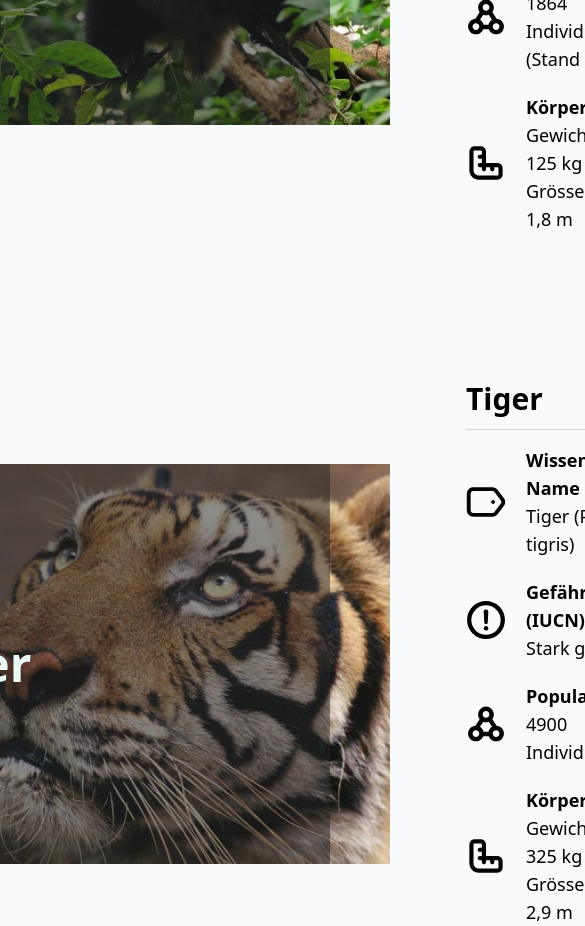
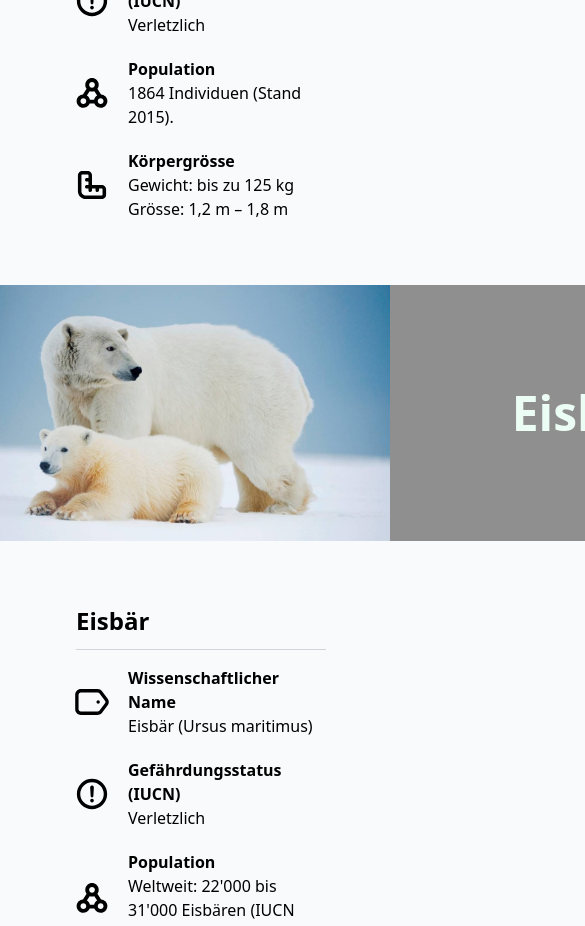
Before and after one commit to LorenzHohermuth/Zoo, a React (Vite) app: page /animals in a window 390 px wide. Shown: the part 1060-1986 px from the top of the page, 585 px wide, since content can reach past the window. Built offline with nearby package versions, Linux system fonts and the light colour scheme.

Commit message:
Made Animal Page responsive

```diff
--- a/src/components/AnimalLeft.tsx
+++ b/src/components/AnimalLeft.tsx
@@ -7,45 +7,45 @@ export default function AnimalLeft({image,name,sciName,endangered, popultaion, w
   const [overClass, setHoverClass] = useState('-left-full')
 
   return (
-    <div className=' 2xl:my-20 flex items-center'>
-      <div className={`duration-200 absolute 2xl:w-250 w-144 2xl:h-128 h-100  bg-opacity-50 bg-neutral-800 flex justify-center items-center ${overClass}`}
+    <div className=' 2xl:my-20 xl:flex items-center'>
+      <div className={`duration-200 absolute 2xl:w-250 md:w-144 w-full 2xl:h-128 sm:h-100 xs:h-80 h-64  bg-opacity-50 bg-neutral-800 flex justify-center items-center ${overClass}`}
       onMouseOut={() => setHoverClass('-left-full')} onMouseOver={() => setHoverClass('left-0')}>
         <Link onClick={() => window.scrollTo(0, 0)} className='w-full h-full flex justify-center items-center' to={link}>
             <div className='text-5xl font-semibold text-emerald-50'>{name}</div>
         </Link>
       </div>
 
-      <img src={`Images/${image}`} className='object-cover 2xl:h-128 2xl:w-250 h-100 w-144' alt="animal image"
+      <img src={`Images/${image}`} className='object-cover my-16 2xl:h-128 sm:h-100 xs:h-80 h-64 2xl:w-250 md:w-144 w-full' alt="animal image"
       onMouseOver={() => setHoverClass('left-0')}/>
-      <div className='m-16 w-fit text-lg'>
-        <h1 className='text-3xl font font-semibold ml-3'>
+      <div className='m-16 w-fit sm:text-lg'>
+        <h1 className='sm:text-3xl text-2xl font font-semibold ml-3'>
           {name}
           <div className='h-px mb-2.5 mt-3 bg-gray-300'></div>
         </h1>
         <div className='mt-4'>
           <div className='flex items-center'>
-            <img className='h-16 mr-2' src="Icons/name.svg" alt="nametag" />
+            <img className='sm:h-16 h-14 mr-2' src="Icons/name.svg" alt="nametag" />
             <div>
               <div className='font-semibold'>Wissenschaftlicher Name</div>
               <div>{sciName}</div>
             </div>
           </div>
           <div className='flex my-5 items-center'>
-            <img className='h-16 mr-2 p-3' src="Icons/warning.svg" alt="nametag" />
+            <img className='sm:h-16 h-14 mr-2 p-3' src="Icons/warning.svg" alt="nametag" />
             <div>
               <div className='font-semibold'>Gefährdungsstatus (IUCN)</div>
               <div>{endangered}</div>
             </div>
           </div>
           <div className='flex my-5 items-center'>
-            <img className='h-16 mr-2 p-1' src="Icons/popultaion.svg" alt="nametag" />
+            <img className='sm:h-16 h-14 mr-2 p-1' src="Icons/popultaion.svg" alt="nametag" />
             <div>
               <div className='font-semibold'>Population</div>
               <div>{popultaion}</div>
             </div>
           </div>
           <div className='flex my-5 items-center'>
-            <img className='h-16 mr-2 p-1.5' src="Icons/ruler.svg" alt="nametag" />
+            <img className='sm:h-16 h-14 mr-2 p-1.5' src="Icons/ruler.svg" alt="nametag" />
             <div>
               <div className='font-semibold'>Körpergrösse</div>
               <div>{`Gewicht: ${weight}`}</div>
--- a/src/components/AnimalPage.tsx
+++ b/src/components/AnimalPage.tsx
@@ -5,7 +5,7 @@ export default function AnimalPage({imageTop, imageBottom,name,sciName,endangere
   return (
     <div>
         <img src={`/Images/${imageTop}`} alt="tierbilder-wwf" className='w-screen object-cover h-144'/>
-        <div className='px-52 py-14'>
+        <div className='xl:px-52 px-24 py-14'>
             <div>
               <h1 className='text-5xl font-semibold pl-3'>{name}</h1>
               <div className='h-px bg-gray-300 my-2'></div>
@@ -15,14 +15,8 @@ export default function AnimalPage({imageTop, imageBottom,name,sciName,endangere
                 {text1}
               </p>
             </div>
-            <div className='flex'>
-              <div className='w-1/2 px-7 py-3 text-gray-800'>
-                <p className='text-lg font-medium leading-8'>
-                 {text2}
-                </p>
-              </div>
-              <div className=' bg-gray-300 w-px'></div>
-              <div className='ml-20 mt-10'>
+            <div className='lg:flex flex-row-reverse justify-center'>
+              <div className='lg:ml-20 ml-10 lg:my-10 my-16'>
                 <div className='flex items-center'>
                   <img className='h-14' src="\Icons/name.svg" alt="nametag" />
                   <div className='text-xl'>
@@ -53,15 +47,21 @@ export default function AnimalPage({imageTop, imageBottom,name,sciName,endangere
                   </div>
                 </div>
               </div>
+              <div className=' bg-gray-300 w-px'></div>
+              <div className='lg:w-1/2 px-7 py-3 text-gray-800'>
+                <p className='text-lg font-medium leading-8'>
+                 {text2}
+                </p>
+              </div>
             </div>
 
         </div>
 
-        <div className='my-20 flex bg-gray-800 w-full py-10 items-center'>
-          <img src={`/Images/${imageBottom}`} className='h-128' alt="" />
-          <div className='ml-16 text-gray-300 text-2xl font-semibold'>
-            <div className=' text-3xl mb-16 w-full flex justify-center'>{titlebottom}</div>
-            <div className='px-12'>
+        <div className='my-20 2xl:flex bg-gray-800 w-full py-10 items-center'>
+          <img src={`/Images/${imageBottom}`} className='lg:h-128 lg:w-250 object-cover w-full' alt="" />
+          <div className='m-16 text-gray-300 text-2xl font-semibold'>
+            <div className=' text-3xl mb-16 2xl:text-center'>{titlebottom}</div>
+            <div className=''>
               {textbottom}
             </div>
           </div>
--- a/src/components/AnimalRight.tsx
+++ b/src/components/AnimalRight.tsx
@@ -7,40 +7,50 @@ export default function AnimalRight({image,name,sciName,endangered, popultaion,
   const [overClass, setHoverClass] = useState('-right-full')
 
   return (
-    <div className=' my-20 flex items-center hidden'>
+    <div className=' 2xl:my-20 xl:flex items-center xl:flex-row-reverse w-full'>
+      <div className={`duration-200 absolute 2xl:w-250 md:w-144 w-full 2xl:h-128 sm:h-100 xs:h-80 h-64  bg-opacity-50 bg-neutral-800 flex justify-center items-center ${overClass}`}
+      onMouseOut={() => setHoverClass('-right-full')} onMouseOver={() => setHoverClass('right-0')}>
+        <Link onClick={() => window.scrollTo(0, 0)} className='w-full h-full flex justify-center items-center' to={link}>
+            <div className='text-5xl font-semibold text-emerald-50'>{name}</div>
+        </Link>
+      </div>
 
-      <div className=''>
-        <div className='w-fit'>
-          <div className='ml-64'>
-            <h1 className='text-3xl font font-semibold ml-3'>
+      <div className='w-full flex md:justify-end'>
+        <img src={`Images/${image}`} className='object-cover xl:my-16 2xl:h-128 sm:h-100 xs:h-80 h-64 2xl:w-250 md:w-144 w-full' alt="animal image"
+        onMouseOver={() => setHoverClass('right-0')}/>
+      </div>
+
+      <div className='xl:w-fit w-full xl:inline-block flex justify-end'>
+        <div className='m-16 2xl:ml-52 xl:ml-32 w-fit sm:text-lg'>
+          <h1 className='sm:text-3xl text-2xl font font-semibold ml-3'>
             {name}
             <div className='h-px mb-2.5 mt-3 bg-gray-300'></div>
           </h1>
           <div className='mt-4'>
             <div className='flex items-center'>
-                <img className='h-16 mr-2' src="Icons/name.svg" alt="nametag" />
-                <div className='text-xl'>
+              <img className='sm:h-16 h-14 mr-2' src="Icons/name.svg" alt="nametag" />
+              <div>
                 <div className='font-semibold'>Wissenschaftlicher Name</div>
                 <div>{sciName}</div>
               </div>
             </div>
             <div className='flex my-5 items-center'>
-                <img className='h-16 mr-2 p-3' src="Icons/warning.svg" alt="nametag" />
-                <div className='text-xl'>
+              <img className='sm:h-16 h-14 mr-2 p-3' src="Icons/warning.svg" alt="nametag" />
+              <div>
                 <div className='font-semibold'>Gefährdungsstatus (IUCN)</div>
                 <div>{endangered}</div>
               </div>
             </div>
             <div className='flex my-5 items-center'>
-                <img className='h-16 mr-2 p-1' src="Icons/popultaion.svg" alt="nametag" />
-                <div className='text-xl'>
+              <img className='sm:h-16 h-14 mr-2 p-1' src="Icons/popultaion.svg" alt="nametag" />
+              <div>
                 <div className='font-semibold'>Population</div>
                 <div>{popultaion}</div>
               </div>
             </div>
             <div className='flex my-5 items-center'>
-                <img className='h-16 mr-2 p-1.5' src="Icons/ruler.svg" alt="nametag" />
-                <div className='text-xl'>
+              <img className='sm:h-16 h-14 mr-2 p-1.5' src="Icons/ruler.svg" alt="nametag" />
+              <div>
                 <div className='font-semibold'>Körpergrösse</div>
                 <div>{`Gewicht: ${weight}`}</div>
                 <div>{`Grösse: ${size}`}</div>
@@ -49,20 +59,6 @@ export default function AnimalRight({image,name,sciName,endangered, popultaion,
           </div>
         </div>
       </div>
-      </div>
-
-      <div className='w-full justify-end flex'>
-
-        <div className={`duration-200 absolute w-250 h-128  bg-opacity-50 bg-neutral-800 ${overClass}`}
-        onMouseOut={() => setHoverClass('-right-full')} onMouseOver={(e) => setHoverClass('right-0')}>
-          <Link onClick={() => window.scrollTo(0, 0)} className='w-full h-full flex justify-center items-center' to={link}>
-            <div className='text-5xl font-semibold text-emerald-50'>{name}</div>
-          </Link>
-        </div>
-
-        <img src={`Images/${image}`} className='object-cover h-128 w-250 right-0' alt="animal image"
-        onMouseOver={() => setHoverClass('right-0')} />
-        </div>
 
     </div>
   )
--- a/src/pages/Animals.tsx
+++ b/src/pages/Animals.tsx
@@ -6,7 +6,7 @@ export default function Animals() {
   return (
     <div>
       {/* Hero */}
-      <img src="Images\Gruene-Meeresschildkroete.jpg" alt="panda" className='w-screen object-cover h-128'/>
+      <img src="Images\Gruene-Meeresschildkroete.jpg" alt="panda" className='w-screen object-cover xl:h-128 h-96'/>
       <AnimalLeft
       link = "panda"
       image="panda liegt auf baum_ergebnis.jpg"
--- a/tailwind.config.cjs
+++ b/tailwind.config.cjs
@@ -13,6 +13,9 @@ module.exports = {
         '250': '55rem',
         '256': '64rem',
       },
+      screens: {
+        'xs' : '450px',
+      }
     },
   },
   plugins: [],
```
Lines whose indentation alone changed are shown as unchanged.
